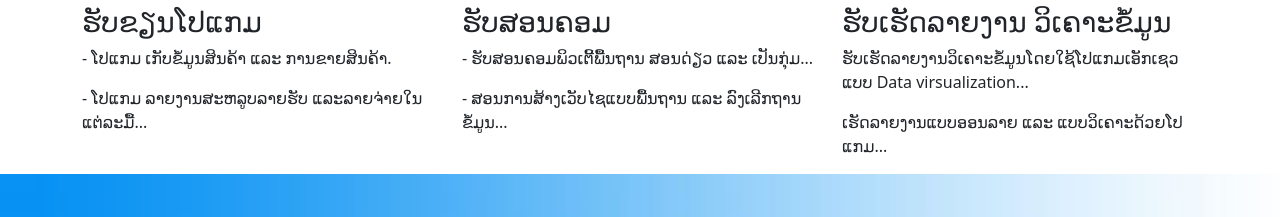
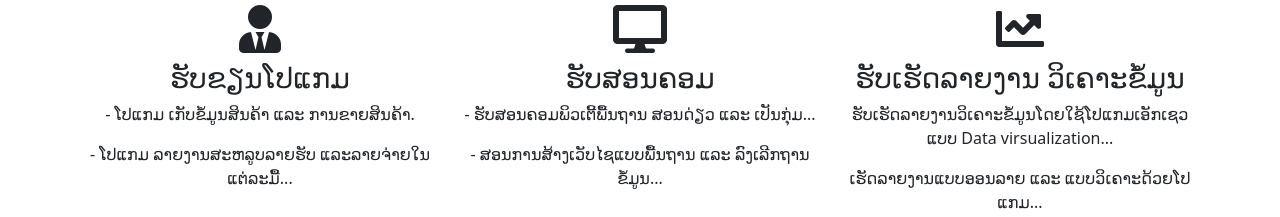
Before and after one commit to sipsipheng2018/sipheng, a plain HTML site: page index.html in a window 1280 px wide. Shown: the part 735-952 px from the top of the page. Drawn offline with nearby package versions, Linux system fonts and the light colour scheme.

Commit message:
Add files via upload

```diff
--- a/index.html
+++ b/index.html
@@ -7,6 +7,9 @@
   <link href="https://cdn.jsdelivr.net/npm/bootstrap@5.2.1/dist/css/bootstrap.min.css" rel="stylesheet">
   <script src="https://cdn.jsdelivr.net/npm/bootstrap@5.2.1/dist/js/bootstrap.bundle.min.js"></script>
     <link href="styles.css" rel="stylesheet">
+    <link rel="stylesheet" href="https://pro.fontawesome.com/releases/v5.10.0/css/all.css" integrity="sha384-AYmEC3Yw5cVb3ZcuHtOA93w35dYTsvhLPVnYs9eStHfGJvOvKxVfELGroGkvsg+p" crossorigin="anonymous"/>
+    <link rel="preconnect" href="https://fonts.gstatic.com">
+    <link href="https://fonts.googleapis.com/css2?family=Itim&display=swap" rel="stylesheet">
 </head>
 <body>
   <!-- สร้างเมนู -->
@@ -42,26 +45,32 @@
 </div>
 
 <!-- service -->
-<div class="container mt-5">
+<section id="service" class="py-5">
+        <div class="container">
             <h2  class="text-center p-4" >ການບໍລິການ</h2>
             <div class="row">
-    <div class="col-sm-4">
+                <div class="col-md-4 text-center mb-4">
+                    <i class="fas fa-user-tie fa-3x mb-2"></i>
                     <h3>ຮັບຂຽນໂປແກມ</h3>
                     <p>- ໂປແກມ ເກັບຂໍ້ມູນສິນຄ້າ ແລະ ການຂາຍສິນຄ້າ.</p>
                     <p>- ໂປແກມ ລາຍງານສະຫລູບລາຍຮັບ ແລະລາຍຈ່າຍໃນແຕ່ລະມື້...</p>
                 </div>
-    <div class="col-sm-4">
+                <div class="col-md-4 text-center mb-4">
+                    <i class="fas fa-desktop fa-3x mb-2"></i>
                     <h3>ຮັບສອນຄອມ</h3>
                     <p>- ຮັບສອນຄອມພິວເຕີ້ພື້ນຖານ ສອນດ່ຽວ ແລະ ເປັນກຸ່ມ...</p>
                     <p>- ສອນການສ້າງເວັບໄຊແບບພື້ນຖານ ແລະ ລົງເລີກຖານຂໍ້ມູນ...</p>
                 </div>
-    <div class="col-sm-4">
+                <div class="col-md-4 text-center mb-4">
+                    <i class="fas fa-chart-line fa-3x mb-2"></i>
                     <h3>ຮັບເຮັດລາຍງານ ວິເຄາະຂໍ້ມູນ</h3>
                     <p>ຮັບເຮັດລາຍງານວິເຄາະຂໍ້ມູນໂດຍໃຊ້ໂປແກມເອັກເຊວ ແບບ Data virsualization...</p>
                     <p>ເຮັດລາຍງານແບບອອນລາຍ ແລະ ແບບວິເຄາະດ້ວຍໂປແກມ...</p>
                 </div>
             </div>
         </div>
+    </section>
+
 <!-- about -->
 <section id="about"  class="p-5">
   <div class="dark-overlay">
```
Lines whose indentation alone changed are shown as unchanged.
